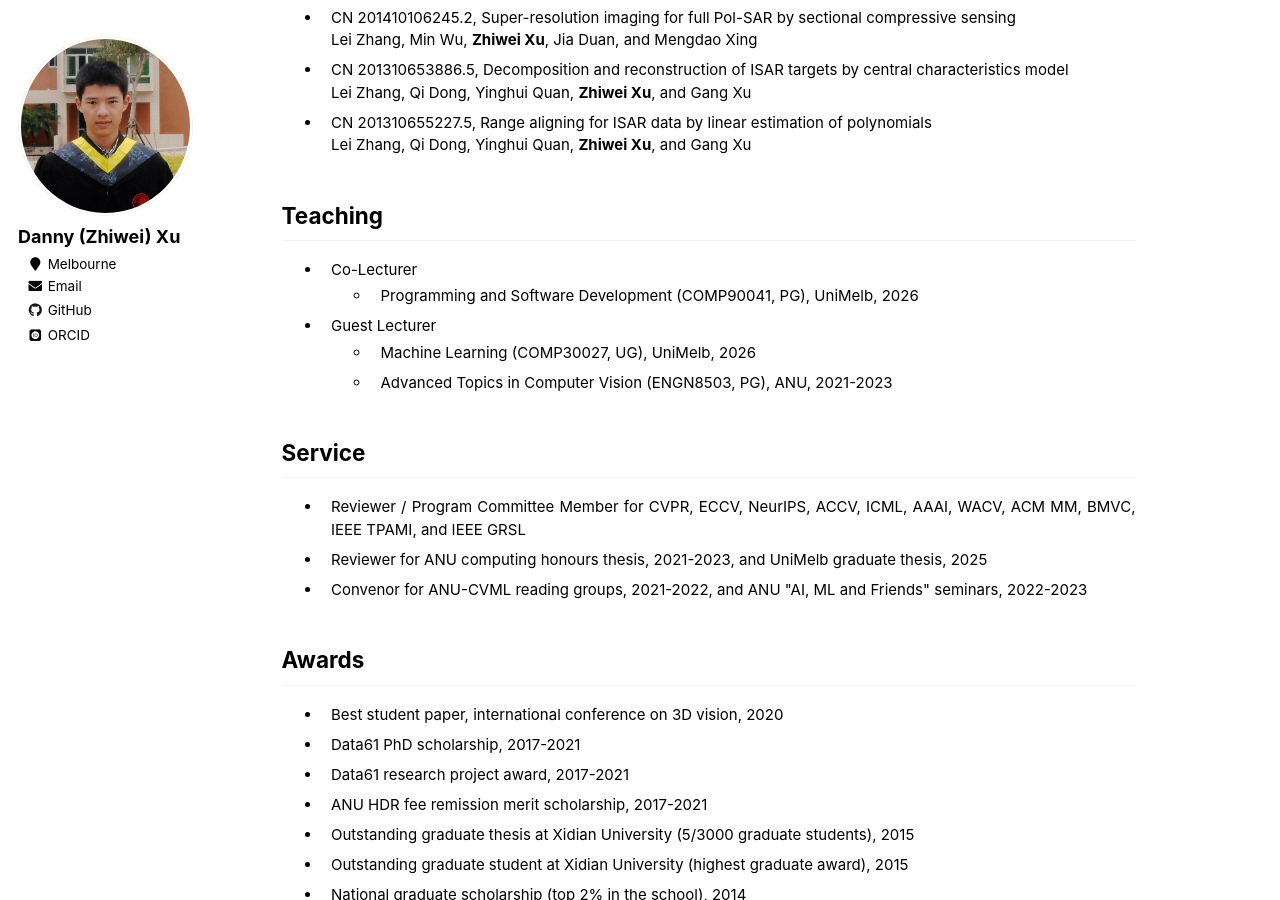
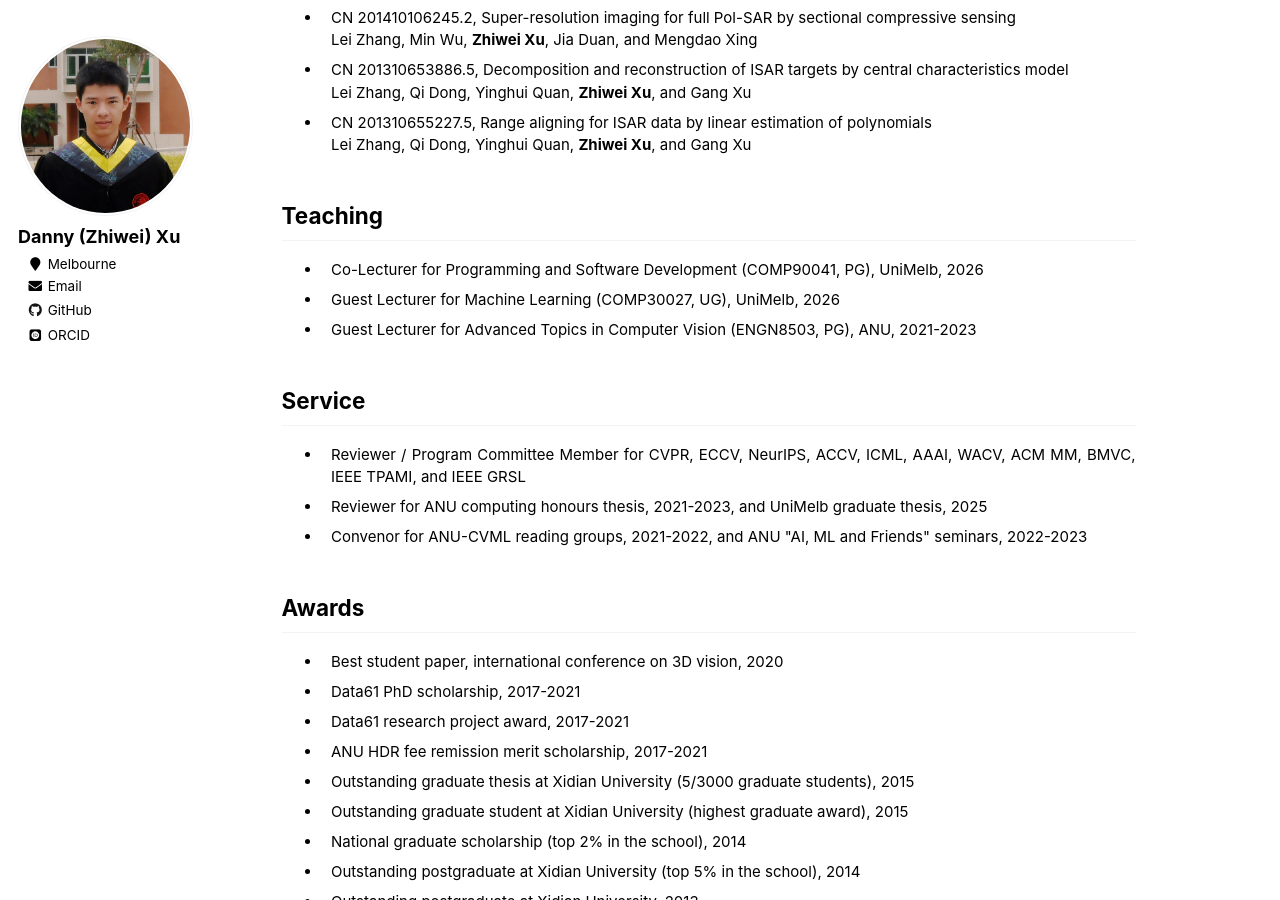
Before and after one commit to zwxu064/zwxu064.github.io, a Jekyll site: the page built from _pages/about.html, in a window 1280 px wide and 900 px high, scrolled down 3133 px. Built offline with Jekyll 4.4.1, drawn with Linux system fonts in a browser that asks for light colours; some web fonts are replaced.

Commit message:
Update about.html

```diff
--- a/_pages/about.html
+++ b/_pages/about.html
@@ -484,17 +484,9 @@
 
 <h2 id="teaching">Teaching</h2>
   <ul>
-	<li>Co-Lecturer
-		<ul style="list-style-type: circle; margin-top: 0.25em;">
-          <li>Programming and Software Development (COMP90041, PG), UniMelb, 2026</li>
-        </ul>
-	</li>
-    <li>Guest Lecturer
-		<ul style="list-style-type: circle; margin-top: 0.25em;">
-		  <li>Machine Learning (COMP30027, UG), UniMelb, 2026</li>
-          <li>Advanced Topics in Computer Vision (ENGN8503, PG), ANU, 2021-2023</li>
-		</ul>
-	</li>
+    <li><div>Co-Lecturer for Programming and Software Development (COMP90041, PG), UniMelb, 2026</div>
+	<li><div>Guest Lecturer for Machine Learning (COMP30027, UG), UniMelb, 2026</div>
+    <li><div>Guest Lecturer for Advanced Topics in Computer Vision (ENGN8503, PG), ANU, 2021-2023</div>
   </ul>
 
 <h2 id="service">Service</h2>
```
